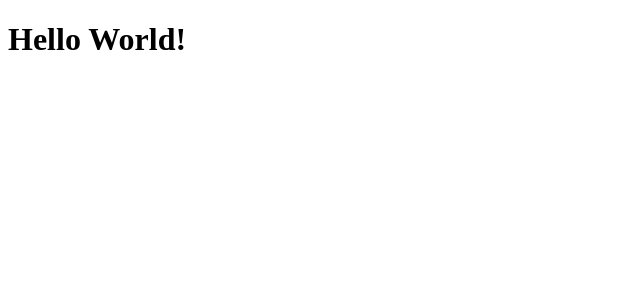
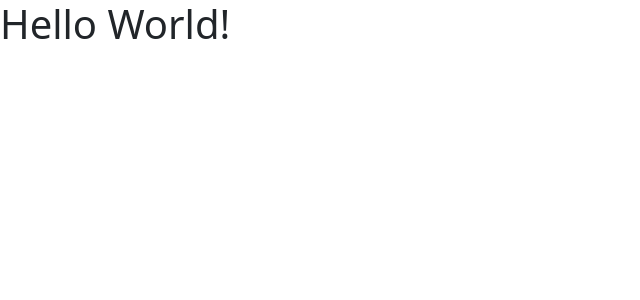
Before and after one commit to crstudio-io/next-aps-tutor, a Next.js app: page / in a window 1280 px wide. Shown: the top 300 px of the page, without its empty margins (0-640 px from the left). Built offline with nearby package versions, Linux system fonts and the light colour scheme.

Commit message:
add bootstrap

```diff
--- a/src/app/layout.tsx
+++ b/src/app/layout.tsx
@@ -1,4 +1,5 @@
 import type { Metadata } from "next";
+import "../styles/global.scss";
 
 export const metadata: Metadata = {
   title: {
--- /dev/null
+++ b/src/styles/global.scss
@@ -0,0 +1 @@
+@import url("bootstrap/dist/css/bootstrap.css");
```
Also changed, not shown: package.json (+5 -4 lines), 1 other file (tests, documents, lock files or other folders).
